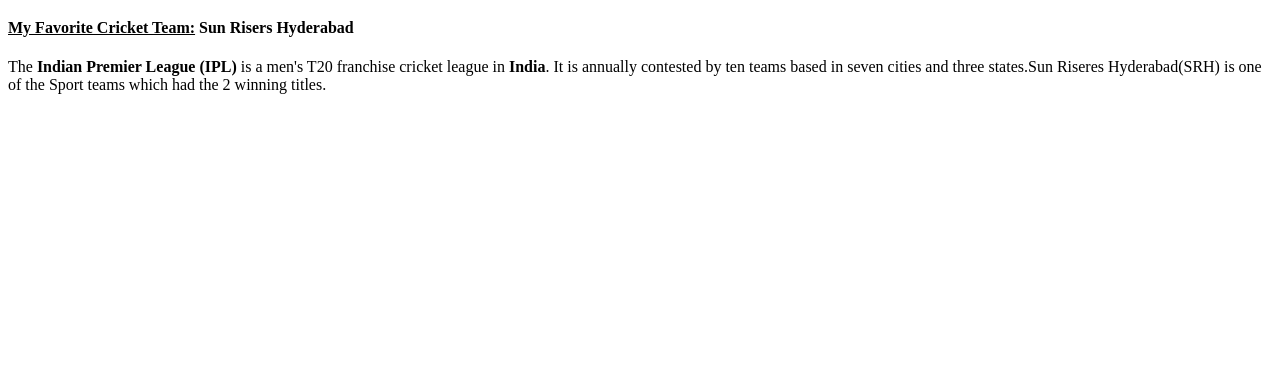
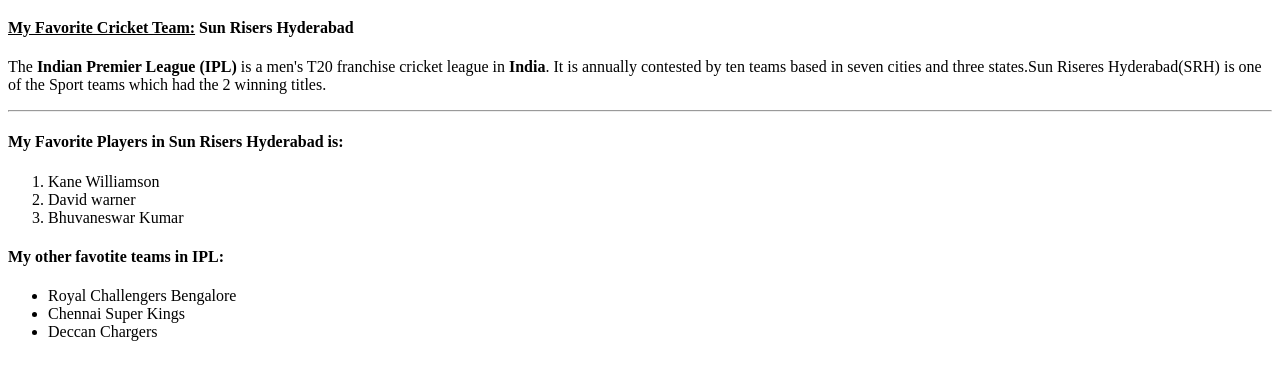
Before and after one commit to 44-563-Web-Apps-S23/44563-webapps-assignment-3-s555842, a plain HTML site: page Index.html in a window 1280 px wide. Shown: the part 61-440 px from the top of the page. Drawn offline with Linux system fonts and the light colour scheme.

Commit message:
added ordered and unorderlist in index'
>

```diff
--- a/Index.html
+++ b/Index.html
@@ -7,6 +7,25 @@
         <h1>Satya Deepu Mandapati </h1>
         <h4><u>My Favorite Cricket Team:</u> Sun Risers Hyderabad</h4>
         <p>The <b>Indian Premier League (IPL)</b> is a men's T20 franchise cricket league in <b>India</b>. It is annually contested by ten teams based in seven cities and three states.Sun Riseres Hyderabad(SRH) is one of the Sport teams which had the 2 winning titles.</p>
+        <hr>
+        <h4>My Favorite Players in <b>Sun Risers Hyderabad is:</b></h4>
+        <ol>
+            <li>Kane Williamson</li>
+            <li>David warner</li>
+            <li>Bhuvaneswar Kumar</li>
+        </ol>
+        <h4>My other favotite teams in IPL:</h4>
+        <ul>
+            <li>Royal Challengers Bengalore</li>
+            <li>Chennai Super Kings</li>
+            <li>Deccan Chargers</li>
+        </ul>
+
+
+
+
+
+
     </body>
 
 </html>
```
